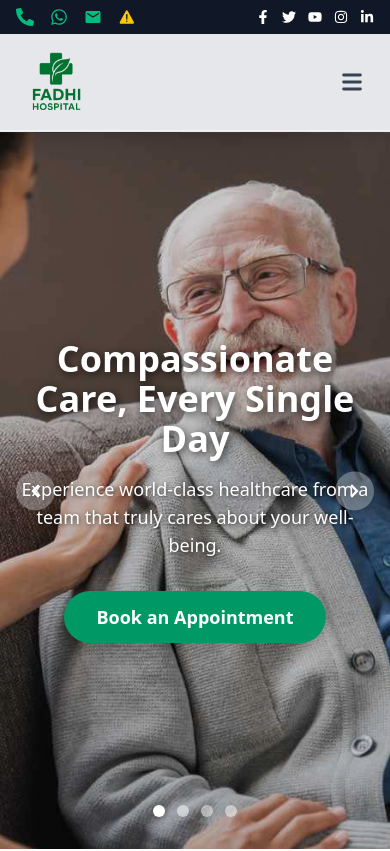
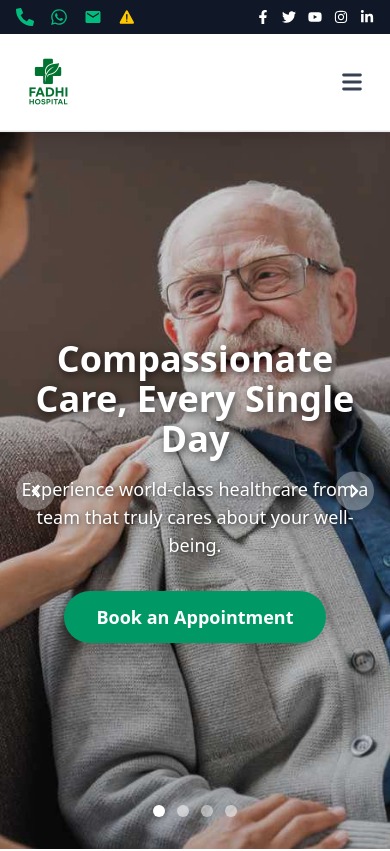
Before and after one commit to fadhi256/Hospital, a React (Vite) app: page / in a window 390 px wide. Shown: the top 851 px of the page. Built offline with nearby package versions, Linux system fonts and the light colour scheme.

Commit message:
Refactor Navbar component: update background color for a cleaner look, adjust logo size for better balance, and enhance link visibility on mobile

```diff
--- a/src/components/Navbar.jsx
+++ b/src/components/Navbar.jsx
@@ -4,7 +4,6 @@ import React, { useState, useEffect } from 'react';
 import { HiMenu, HiX } from 'react-icons/hi';
 import { motion } from "framer-motion";
 import { Link, useLocation } from 'react-router-dom';
-// This import is crucial!
 import { fadeIn } from '../utils/motion';
 import logo from '../assets/FadhiHosipital.png';
 
@@ -25,13 +24,13 @@ const Navbar = () => {
   ];
 
   return (
-    // **** THIS IS THE LOAD/SCROLL ANIMATION ****
     <motion.nav
-      variants={fadeIn('down', 0.3)} // Fades in from the top
+      variants={fadeIn('down', 0.3)}
       initial="hidden"
-      whileInView="show" // Animates when it enters the screen
-      viewport={{ once: true }} // Only animates one time
-      className="bg-gray-200 z-40 border-b border-gray-200 shadow-lg"
+      whileInView="show"
+      viewport={{ once: true }}
+      // 1. "PERFECTED" COLOR: Changed bg-gray-200 to bg-white for a cleaner, more professional look
+      className="bg-white z-40 border-b border-gray-200 shadow-lg"
     >
 
       {/* 🏥 UPPER SECTION: Logo and CTA */}
@@ -51,7 +50,8 @@ const Navbar = () => {
                 <img
                   src={logo}
                   alt="Fadhi Hospital Logo"
-                  className="h-20 w-auto object-contain"
+                  // 2. "PERFECTED" LOGO SIZE: Adjusted h-20 to h-16 for better balance
+                  className="h-16 w-auto object-contain"
                   loading="lazy"
                   decoding="async"
                 />
@@ -108,7 +108,6 @@ const Navbar = () => {
                   after:bg-emerald-600 after:transition-all text-gray-700 hover:text-emerald-600
                   ${activeLink === link.href ? 'active after:w-full' : ''}`}
               >
-                {/* Staggered link animation */}
                 <motion.span
                   variants={fadeIn('down', 0.2 * (index + 1))}
                 >
@@ -126,6 +125,7 @@ const Navbar = () => {
           variants={fadeIn('down', 0.2)}
           initial="hidden"
           animate="show"
+          // 3. "PERFECTED" MOBILE BG: Matched the main bg-white
           className="md:hidden bg-white border-t border-gray-100 py-4 absolute w-full shadow-lg"
         >
           <motion.div
@@ -135,7 +135,11 @@ const Navbar = () => {
               <Link
                 key={index}
                 to={link.href}
-                // ... (rest of the link code)
+                onClick={() => {
+                  setActiveLink(link.href);
+                  setIsMenuOpen(false);
+                }}
+                // 4. *** CRITICAL FIX ***: Changed text-white to text-gray-700 to make links visible
                 className={`block text-base font-medium py-2 px-4 rounded-lg
                   text-gray-700 hover:bg-emerald-50 hover:text-emerald-600 transition-colors
                   ${activeLink === link.href ? 'active bg-emerald-50' : ''}`}
@@ -155,7 +159,8 @@ const Navbar = () => {
                 variants={fadeIn('up', 0.4)}
                 initial="hidden"
                 animate="show"
-                // ... (rest of the button code)
+                whileHover={{ scale: 1.02 }}
+                whileTap={{ scale: 0.98 }}
                 className="w-full bg-emerald-600 text-white px-6 py-3 rounded-full hover:bg-emerald-700 text-sm font-medium transition-all shadow-md"
               >
                 Book Appointment
```
